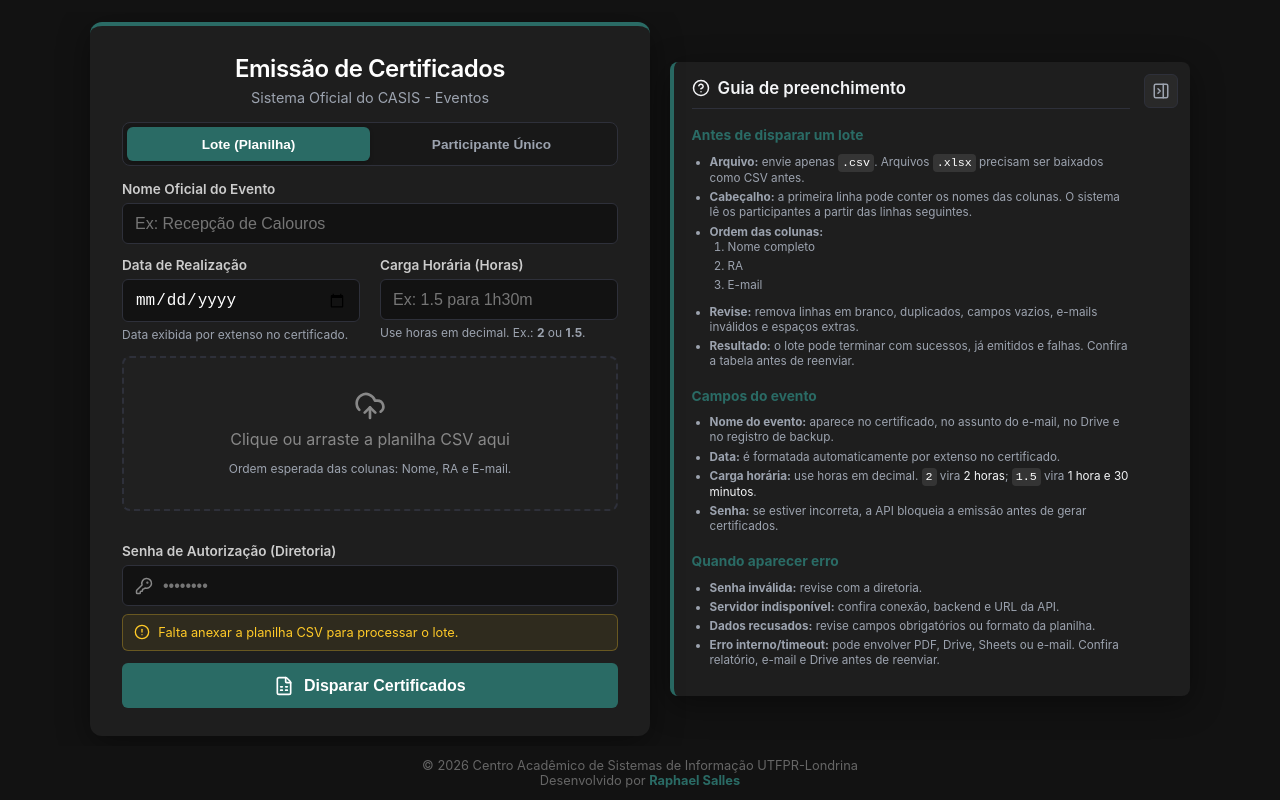
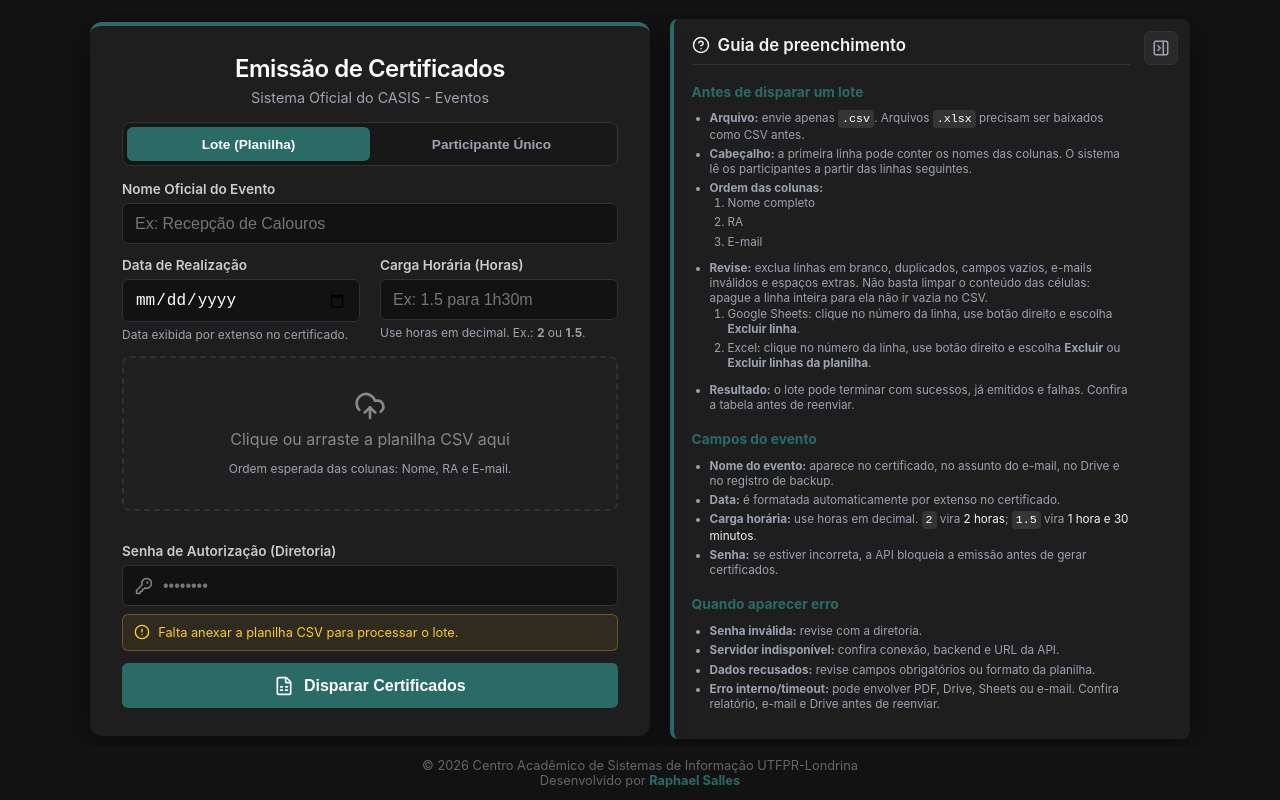
Before and after one commit to RaphaelFeijoSalles/sistemaCasis, a React (Vite) app in the folder frontend/: page / in a window 1280 px wide. Built offline with nearby package versions, Linux system fonts and the light colour scheme; no server answers.

Commit message:
feat(formatação): tutorial prático para remoção de linhas remanescentes do CSV

```diff
--- a/frontend/src/components/AjudaEmissao.jsx
+++ b/frontend/src/components/AjudaEmissao.jsx
@@ -48,7 +48,12 @@ export default function AjudaEmissao({ emissaoTipo }) {
                 <li>E-mail</li>
               </ol>
             </li>
-            <li><strong>Revise:</strong> remova linhas em branco, duplicados, campos vazios, e-mails inválidos e espaços extras.</li>
+            <li><strong>Revise:</strong> exclua linhas em branco, duplicados, campos vazios, e-mails inválidos e espaços extras. Não basta limpar o conteúdo das células: apague a linha inteira para ela não ir vazia no CSV.
+              <ol>
+                <li>Google Sheets: clique no número da linha, use botão direito e escolha <strong>Excluir linha</strong>.</li>
+                <li>Excel: clique no número da linha, use botão direito e escolha <strong>Excluir</strong> ou <strong>Excluir linhas da planilha</strong>.</li>
+              </ol>
+            </li>
             <li><strong>Resultado:</strong> o lote pode terminar com sucessos, já emitidos e falhas. Confira a tabela antes de reenviar.</li>
           </ul>
         </section>
```
